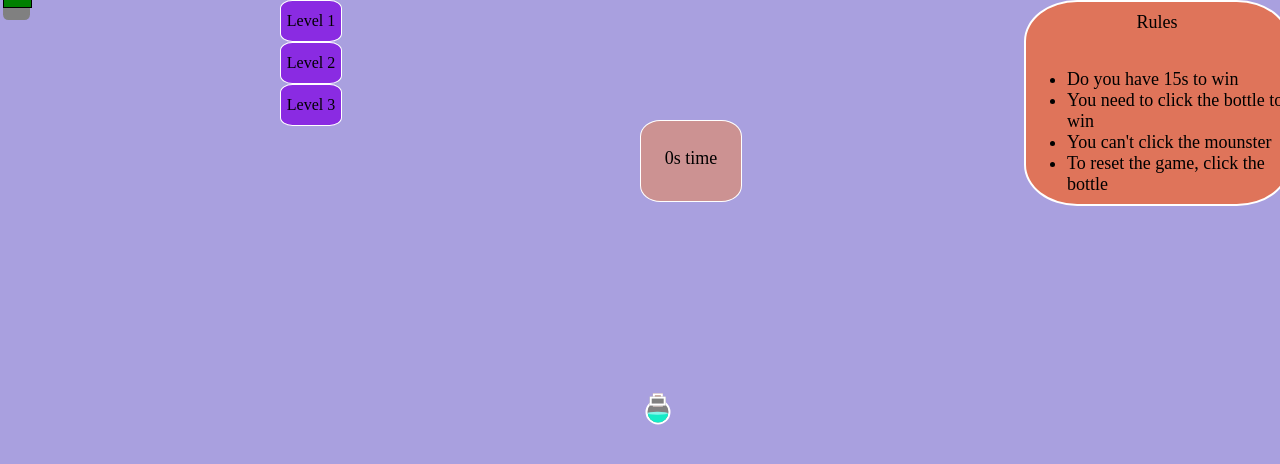
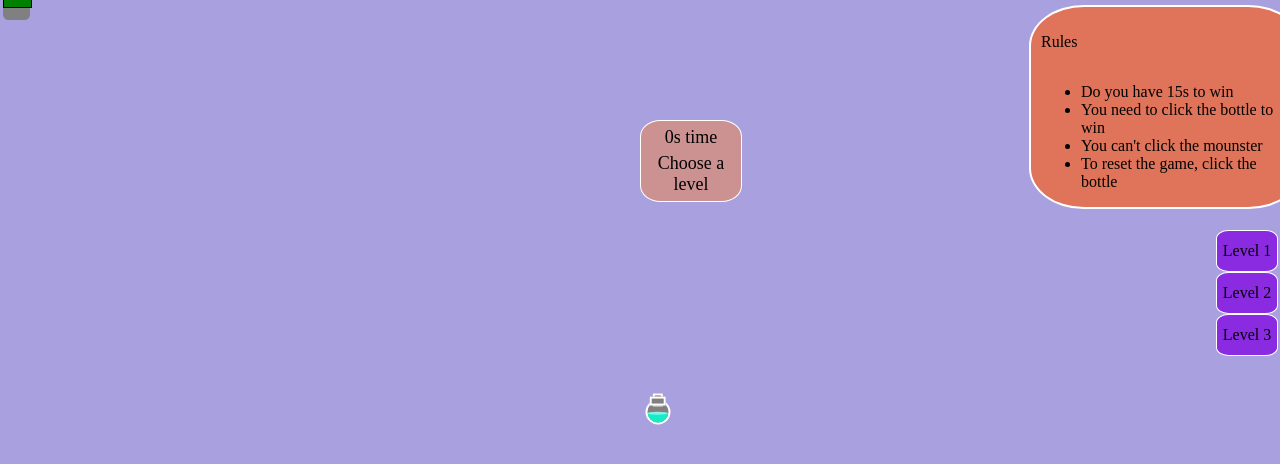
Before and after one commit to jrxjb/react-mouse-follower, a React (Vite) app in the folder mouse-follower/: page / in a window 1280 px wide. Shown: the top 464 px of the page. Built offline with nearby package versions, Linux system fonts and the light colour scheme.

Commit message:
update levels

```diff
--- a/mouse-follower/src/App.jsx
+++ b/mouse-follower/src/App.jsx
@@ -19,9 +19,10 @@ function App() {
     const [winner, setWinner] = useState(false)
     const [randomPosition,setRandomPosition] = useState({x:width/2,y:height/2})
     const [decrementar,setDecrementar] = useState({x:0,y:0})
-    const [pantalla,setPantalla] = useState("")
+    const [pantalla,setPantalla] = useState("Choose a level")
     const [timer,setTimer] = useState(0)
     const [levelG,setLevelG] = useState(0)
+
 
 
     useEffect(
@@ -87,7 +88,7 @@ useEffect(
   ()=>{
     if((timer>=15)&(enable)){
       setEnable(false)
-      setPantalla("Loss")
+      setPantalla("You have loss!")
     }
   }
   ,[timer])
@@ -98,6 +99,7 @@ useEffect(
     return Math.floor(Math.random() * max);
 }
     const muestra = ()=>{
+      if(levelG==0)return;
       setEnable(!enable);
       if(winner==true&&enable==true){
        setEnable(false)
@@ -115,20 +117,21 @@ useEffect(
     };
 
     const clickToLoss=()=>{
-      if(pantalla==="Loss"){
+      if(pantalla==="You have loss!"){
         setPantalla("")
         setRandomPosition({x:width/2,y:height/2})
         setPosition({x:(width*0.001),y:(height*0.001)})
         setTimer(0)
       }else{
       setEnable(false)
-      setPantalla("You loss")
+      setPantalla("You have loss!")
       setRandomPosition({x:width/2,y:height/2})
       }
 
     }
     const Level1 = ()=>{
       setLevelG(2500)
+      setSelectButtom(true)
     }
     const Level2 = ()=>{
       setLevelG(1800)
@@ -148,9 +151,11 @@ useEffect(
     <ButtonRadom enable={enable} muestraV={muestra} style={{transform:`translate(${randomPosition.x}px,${randomPosition.y}px)`}}/>
     <CirculoSeguidor key={pantalla} clickToLossProps={clickToLoss} style={{left: `${position.x-75-5}px`, top: `${position.y-75-5}px` }} />
      {pantalla === "you win" && <ConfettiBoom mode="boom" />}
-     <LevelButtom selecLevel={Level1} textLevel='Level 1'/>
-     <LevelButtom selecLevel={Level2} textLevel='Level 2'/>
-     <LevelButtom selecLevel={Level3} textLevel='Level 3'/>
+     <section style={{position:"absolute", top:"calc(0% + 230px)",left:"95%"}}>
+     <LevelButtom selectButtom={levelG==2500} selecLevel={Level1} textLevel='Level 1'/>
+     <LevelButtom selectButtom={levelG==1800} selecLevel={Level2} textLevel='Level 2'/>
+     <LevelButtom selectButtom={levelG==1200} selecLevel={Level3} textLevel='Level 3'/>
+     </section>
     </div>
     </>
   )
--- a/mouse-follower/src/components/circulo.css
+++ b/mouse-follower/src/components/circulo.css
@@ -7,6 +7,7 @@
     align-items:center;
     justify-content:flex-start;
     gap: 0;
+
 
 }
 .head{
--- a/mouse-follower/src/components/levelButtom.css
+++ b/mouse-follower/src/components/levelButtom.css
@@ -9,6 +9,28 @@
     background-color:blueviolet;
     border:solid 1px white;
     border-radius:20%;
+    user-select:none;
+}
 
+.level-buttom-active{
+    display:flex;
+    justify-content:center;
+    align-items:center;
 
+    width: 60px;
+    height: 40px;
+
+    background-color: rgb(255, 160, 122);
+    color: antiquewhite;
+    border:solid 1px white;
+    border-radius:20%;
+    user-select: none;
 }
+
+.level-buttom:hover{
+
+    background-color: rgb(255, 160, 122);
+    color: antiquewhite;
+    cursor: pointer;
+    user-select: none;
+}
--- a/mouse-follower/src/components/levelButtom.jsx
+++ b/mouse-follower/src/components/levelButtom.jsx
@@ -1,8 +1,8 @@
 import './levelButtom.css'
-const LevelButtom = ({textLevel,selecLevel})=>{
+const LevelButtom = ({textLevel,selecLevel,selectButtom})=>{
     return (
 <>
-<div className="level-buttom" onClick={selecLevel}> {textLevel}</div>
+<div className={selectButtom==true? "level-buttom-active":"level-buttom"} onClick={selecLevel}> {textLevel}</div>
 </>
 
     )
--- a/mouse-follower/src/components/textP.css
+++ b/mouse-follower/src/components/textP.css
@@ -1,17 +1,23 @@
 .texpPS{
     display:flex;
     flex-direction:column;
-   background-color:rgb(223, 116, 90);
-    height:200px;
-    width:260px;
+    background-color:rgb(223, 116, 90);
+    height:180px;
+    width:250px;
+
+    border:white solid 2px;
+    border-radius:20%;
+
+     padding:10px;
+     margin: 5px;
+     user-select:none;
+}
+
+
+.text{
      font-size:18px;
-    border:white solid 2px;
-     border-radius:20%;
      justify-content:center;
      align-items:center;
+     text-align: center;
      user-select:none;
-     padding:1px;
-
-
-
 }
--- a/mouse-follower/src/components/timer.jsx
+++ b/mouse-follower/src/components/timer.jsx
@@ -8,8 +8,8 @@ const TimerP =({timer,style,text})=>{
 
     return(
     <div className='timerP' style={style} >
-      {timer}s time
-        <div>{text}</div>
+        <div className="text">{timer}s time </div>
+        <div className="text">{text}</div>
     </div>
     )
 }
```
